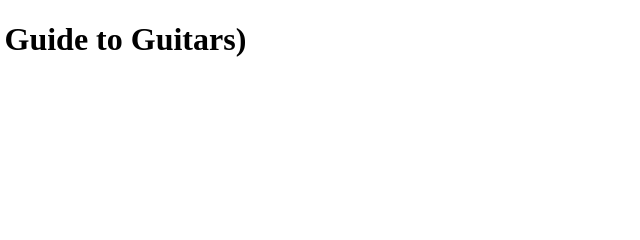
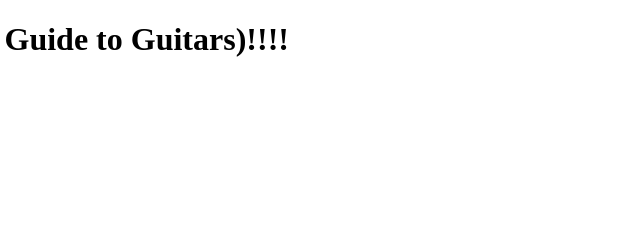
Before and after one commit to n-sithole/html-assignments, a plain HTML site: page index.html in a window 1280 px wide. Shown: the top 240 px of the page, 287-927 px from the left. Drawn offline with Linux system fonts and the light colour scheme.

Commit message:
Update index.html

```diff
--- a/index.html
+++ b/index.html
@@ -12,7 +12,7 @@
 
 <body>
     <header>
-        <h1>Home (A Beginner's Guide to Guitars)</h1>
+        <h1>Home (A Beginner's Guide to Guitars)!!!!</h1>
         <nav>
             <ul>
                 <li>
```
